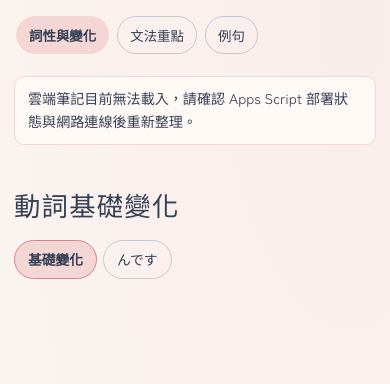
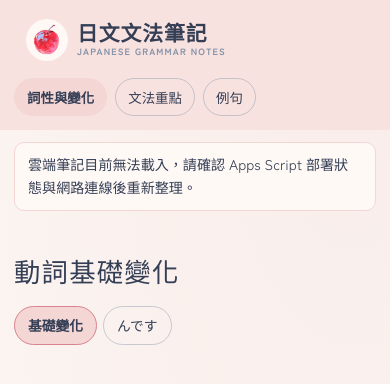
Before and after one commit to heyviehuang/japanese-grammar-practice, a plain HTML site: page index.html in a window 390 px wide. Drawn offline with Linux system fonts and the light colour scheme.

Commit message:
HEADER優化

```diff
--- a/Japanese/app.js
+++ b/Japanese/app.js
@@ -270,7 +270,9 @@
 
   function renderSentenceExercise() {
     var exercises = sentenceExercises();
-    var exercise = exercises.filter(function (item) { return item.id === selectedExerciseId; })[0] || exercises[0];
+    var exerciseIndex = exercises.findIndex(function (item) { return item.id === selectedExerciseId; });
+    if (exerciseIndex < 0) exerciseIndex = 0;
+    var exercise = exercises[exerciseIndex];
     if (!exercise || !Array.isArray(exercise.modules) || !exercise.modules.length) {
       content.appendChild(element('p', 'empty-state', '目前還沒有組句練習題。'));
       return;
@@ -285,7 +287,27 @@
     titleGroup.appendChild(element('h2', '', '日文組句練習'));
     titleGroup.appendChild(element('p', '', '請選擇各語言模塊，組成完整句子。'));
     top.appendChild(titleGroup);
-    top.appendChild(element('span', 'exercise-progress', '01 / 01'));
+    var exerciseNavigation = element('div', 'exercise-navigation');
+    var previousExercise = action('上一題', function () {
+      selectedExerciseId = exercises[exerciseIndex - 1].id;
+      selectedExerciseAnswers = {};
+      exerciseResult = null;
+      renderExamples();
+    }, 'btn ghost exercise-nav-button');
+    previousExercise.disabled = exerciseIndex === 0;
+    previousExercise.setAttribute('aria-label', '上一題');
+    exerciseNavigation.appendChild(previousExercise);
+    exerciseNavigation.appendChild(element('span', 'exercise-progress', (exerciseIndex + 1) + ' / ' + exercises.length));
+    var nextExercise = action('下一題', function () {
+      selectedExerciseId = exercises[exerciseIndex + 1].id;
+      selectedExerciseAnswers = {};
+      exerciseResult = null;
+      renderExamples();
+    }, 'btn ghost exercise-nav-button');
+    nextExercise.disabled = exerciseIndex >= exercises.length - 1;
+    nextExercise.setAttribute('aria-label', '下一題');
+    exerciseNavigation.appendChild(nextExercise);
+    top.appendChild(exerciseNavigation);
     exercisePanel.appendChild(top);
 
     var prompt = element('section', 'exercise-prompt');
--- a/Japanese/styles.css
+++ b/Japanese/styles.css
@@ -72,15 +72,72 @@ body {
 }
 
 .app-nav-shell {
-  padding: 18px 0 0;
+  display: flex;
+  width: 100%;
+  max-width: none;
+  align-items: center;
+  justify-content: space-between;
+  gap: 20px;
+  margin: 0;
+  padding: 18px max(20px, calc((100% - 1100px) / 2)) 12px;
+  background: #F8E2DF;
+}
+
+.site-brand {
+  display: inline-flex;
+  flex: 0 1 auto;
+  min-width: 0;
+  align-items: center;
+  gap: 12px;
+  padding: 9px 16px;
+  border-radius: 20px;
+  background: transparent;
+  color: var(--ink);
+  text-decoration: none;
+}
+
+.site-brand-icon {
+  display: block;
+  width: 48px;
+  height: 48px;
+  flex: 0 0 48px;
+  padding: 4px;
+  border-radius: 50%;
+  background: #FFF9F6;
+  object-fit: contain;
+}
+
+.site-brand-copy {
+  display: grid;
+  gap: 0;
+}
+
+.site-brand-title {
+  color: var(--heading-h1);
+  font-family: "Shippori Mincho", "Hiragino Mincho ProN", "Noto Serif TC", serif;
+  font-size: 1.55rem;
+  font-weight: 700;
+  letter-spacing: .045em;
+  line-height: 1.15;
+}
+
+.site-brand-subtitle {
+  color: var(--muted);
+  font-size: .65rem;
+  font-weight: 700;
+  letter-spacing: .16em;
+  line-height: 1.5;
 }
 
 .app-navigation {
   display: flex;
+  flex: 0 1 auto;
   align-items: center;
+  justify-content: flex-end;
   gap: 8px;
+  min-width: 0;
   overflow-x: auto;
-  padding: 4px 2px 10px;
+  padding: 4px 2px;
   white-space: nowrap;
   scrollbar-width: none;
   -webkit-overflow-scrolling: touch;
@@ -888,6 +945,24 @@ button:disabled,
   gap: 12px;
 }
 
+.exercise-navigation {
+  display: flex;
+  flex: 0 0 auto;
+  align-items: center;
+  gap: 8px;
+}
+
+.exercise-nav-button {
+  min-height: 34px;
+  padding: 5px 10px;
+  font-size: .88rem;
+}
+
+.exercise-nav-button:disabled {
+  opacity: .42;
+  cursor: not-allowed;
+}
+
 .sentence-exercise-title h2 {
   margin: 0;
   color: var(--heading-h2);
@@ -1286,12 +1361,42 @@ input[type="text"]:focus {
   }
 
   .app-nav-shell {
-    padding-top: 12px;
+    width: 100%;
+    align-items: flex-start;
+    flex-direction: column;
+    gap: 8px;
+    padding: 12px 14px 10px;
+  }
+
+  .site-brand {
+    gap: 9px;
+    padding: 7px 12px;
+  }
+
+  .site-brand-icon {
+    width: 42px;
+    height: 42px;
+    flex-basis: 42px;
+  }
+
+  .site-brand-title {
+    font-size: 1.3rem;
+  }
+
+  .site-brand-subtitle {
+    font-size: .57rem;
+    letter-spacing: .13em;
   }
 
   .app-navigation .nav-link {
     padding: 7px 12px;
     font-size: .84rem;
+  }
+
+  .app-navigation {
+    width: 100%;
+    justify-content: flex-start;
+    padding: 2px 0 4px;
   }
 
   .study-wrap {
@@ -1409,6 +1514,11 @@ input[type="text"]:focus {
 
   .sentence-exercise-top {
     align-items: flex-start;
+    flex-wrap: wrap;
+  }
+
+  .exercise-navigation {
+    gap: 5px;
   }
 
   .sentence-exercise-title h2 {
--- a/index.html
+++ b/index.html
@@ -14,6 +14,13 @@
 
   <body>
     <div class="app-nav-shell">
+      <a class="site-brand" href="index.html" aria-label="日文文法筆記首頁">
+        <img class="site-brand-icon" src="Japanese/grammar-icon.png" alt="">
+        <span class="site-brand-copy">
+          <span class="site-brand-title">日文文法筆記</span>
+          <span class="site-brand-subtitle">JAPANESE GRAMMAR NOTES</span>
+        </span>
+      </a>
       <nav class="app-navigation" id="app-navigation" aria-label="日文文法筆記導覽">
         <button class="nav-link active" type="button" data-app-page="ndesu" aria-current="page">詞性與變化</button>
         <button class="nav-link" type="button" data-app-page="grammar" aria-current="false">文法重點</button>
```
